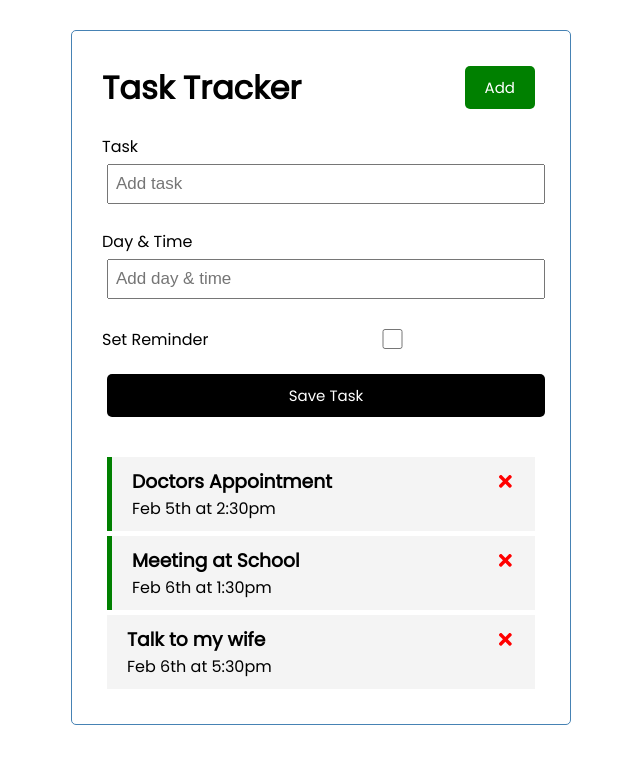
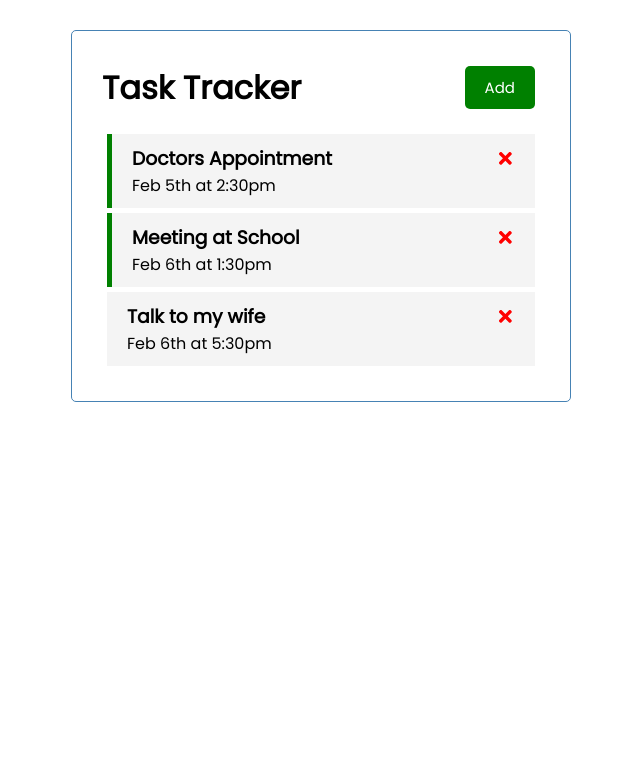
Before and after one commit to patrickRobotics/react-app, a React (Create React App) app: page / in a window 1280 px wide. Shown: the top 764 px of the page, without its empty margins (319-959 px from the left). Built offline with nearby package versions, Linux system fonts and the light colour scheme.

Commit message:
toggle create task form

```diff
--- a/src/App.js
+++ b/src/App.js
@@ -5,6 +5,7 @@ import Tasks from "./components/Tasks";
 import AddTask from "./components/AddTask";
 
 function App() {
+  const [ showAddTask, setShowAddTask ] = useState(false)
   const [ tasks, setTasks ] = useState([
     {
       id: 1,
@@ -43,8 +44,8 @@ function App() {
 
   return (
     <div className="container">
-      <Header />
-      <AddTask onAdd={addTask} />
+      <Header onAdd={() => setShowAddTask(!showAddTask)} showAdd={showAddTask} />
+      {showAddTask && <AddTask onAdd={addTask} />}
       {tasks.length > 0 ? (
         <Tasks
           tasks={ tasks }
--- a/src/components/Header.js
+++ b/src/components/Header.js
@@ -2,15 +2,11 @@ import PropTypes from 'prop-types'
 
 import Button from './Button'
 
-const Header = ({ title }) => {
-    const onClick = (e) => {
-        console.log(e)
-    }
-
+const Header = ({ title, onAdd, showAdd }) => {
     return (
         <header className='header'>
             <h1>{ title }</h1>
-            <Button onClick={onClick} color='green' text='Add' />
+            <Button onClick={onAdd} color={showAdd ? 'red' : 'green'} text={showAdd ? 'Close' : 'Add'} />
         </header>
     )
 }
```
